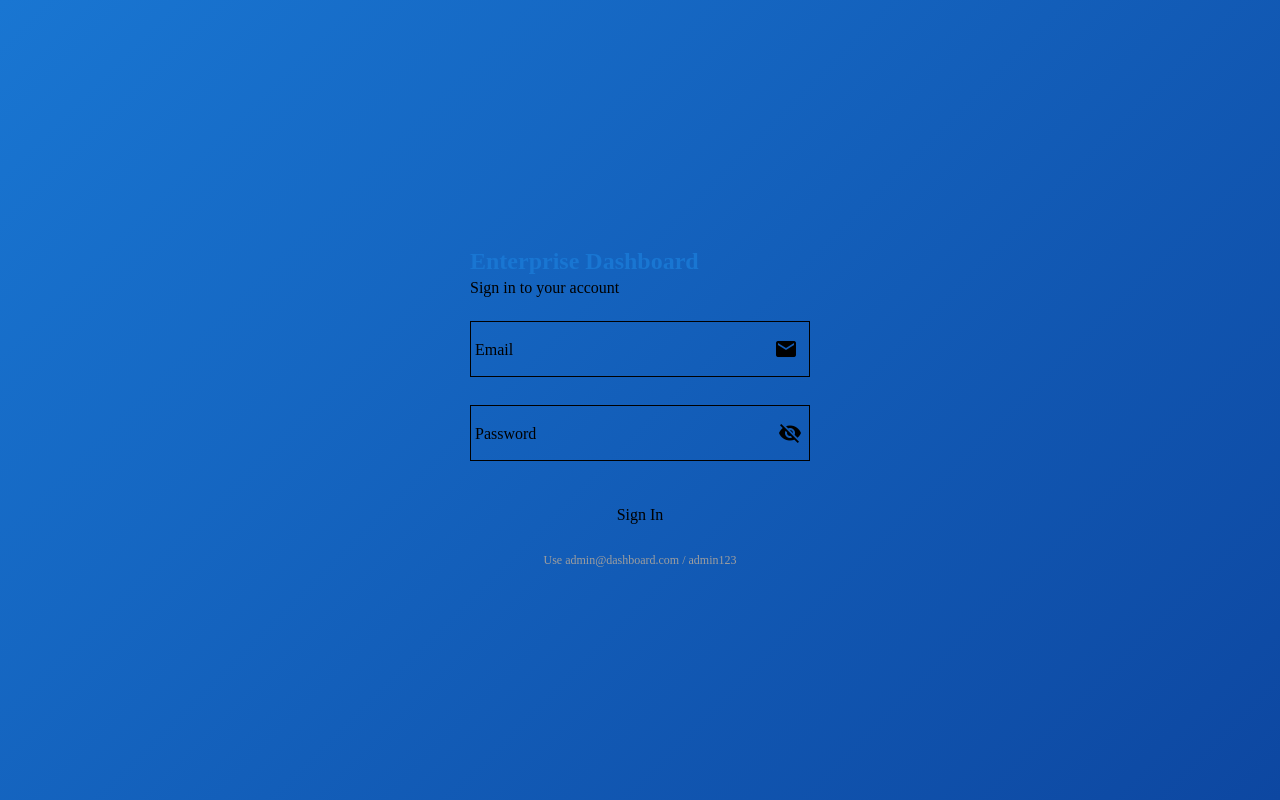
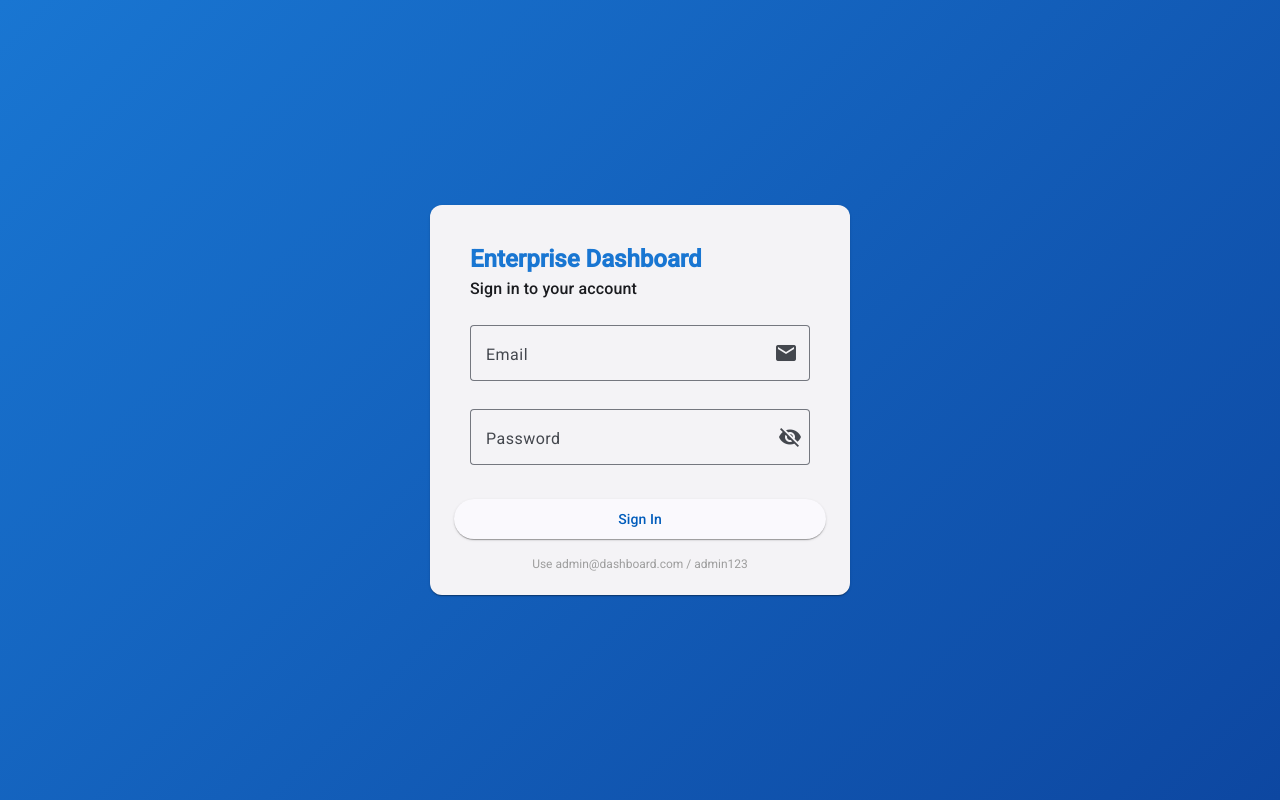
Before and after one commit to LuisRuiz2108/enterprise-dashboard, an Angular app: page /login in a window 1280 px wide. Built offline with nearby package versions, Linux system fonts and the light colour scheme.

Commit message:
ReadMe + style fix

```diff
--- a/src/styles.scss
+++ b/src/styles.scss
@@ -1,6 +1,19 @@
+@use '@angular/material' as mat;
+
+@include mat.core();
+
+$theme: mat.define-theme((
+  color: (
+    theme-type: light,
+    primary: mat.$azure-palette,
+  ),
+));
+
 html, body {
   height: 100%;
   margin: 0;
+  font-family: Roboto, sans-serif;
+  @include mat.all-component-themes($theme);
 }
 
 .mat-drawer {
```
Also changed, not shown: 1 other file (tests, documents, lock files or other folders).
